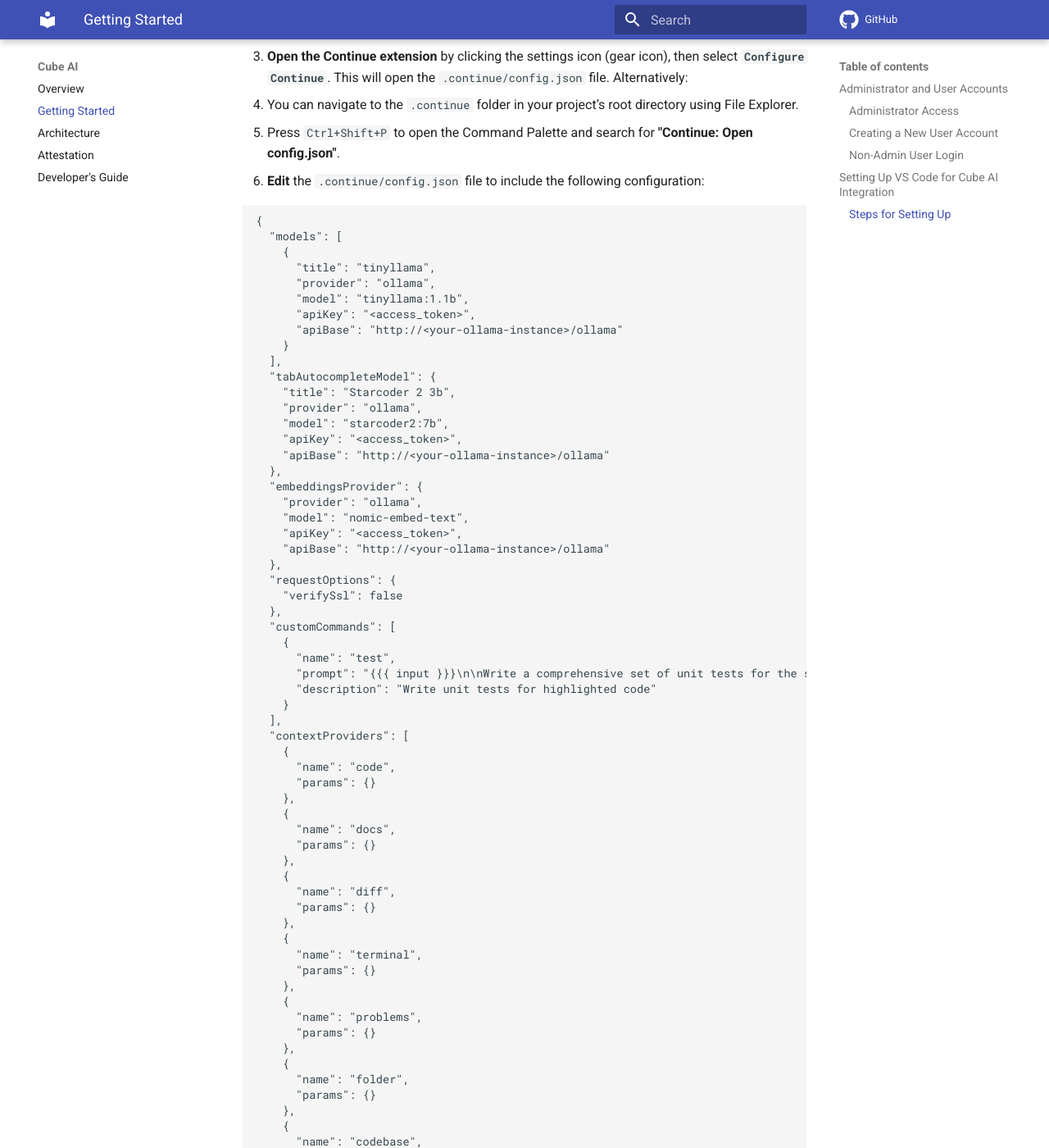
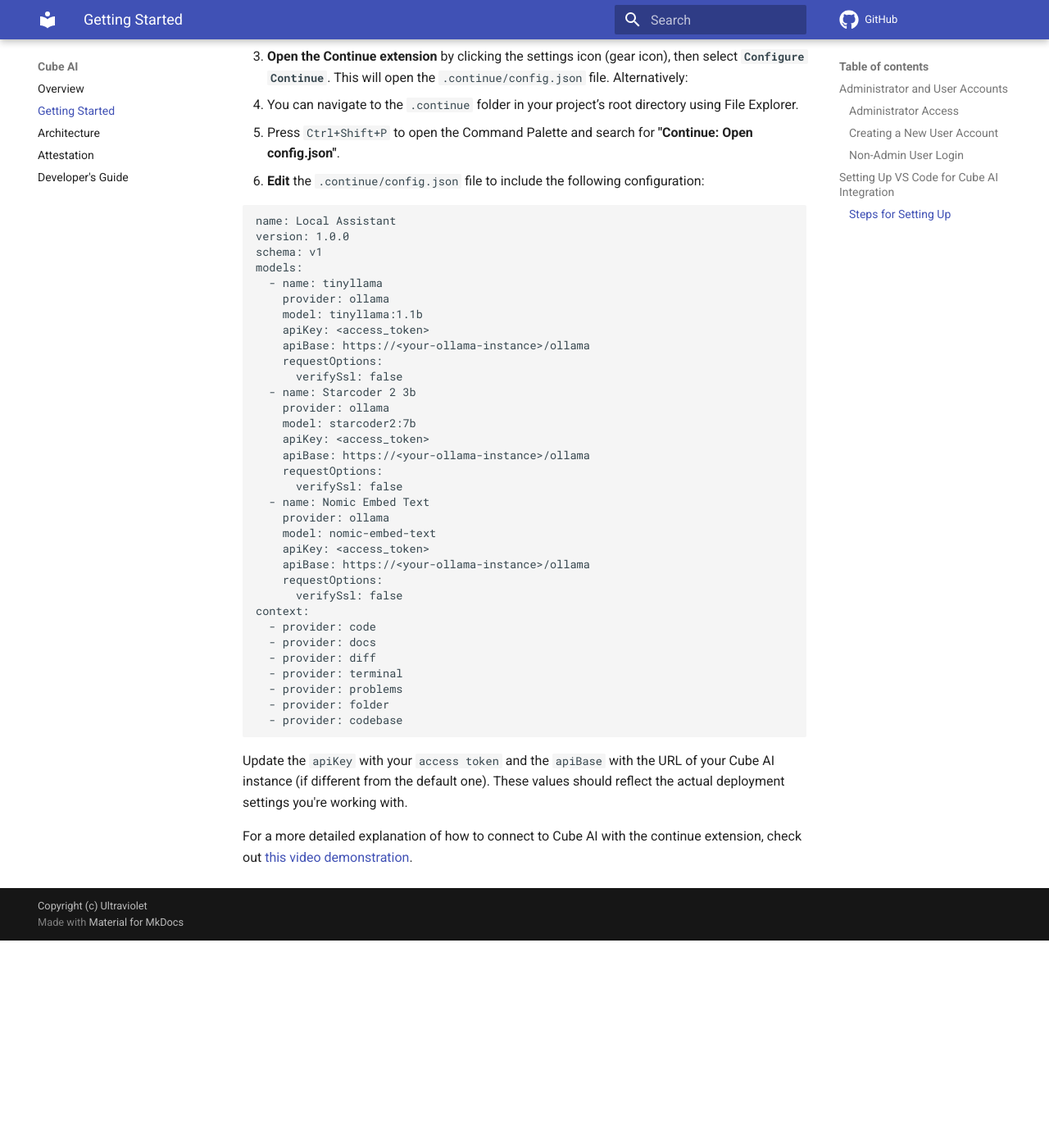
Before and after one commit to ultravioletrs/cube-docs, an MkDocs documentation site: the page built from docs/getting-started.md, in a window 1280 px wide and 1400 px high, scrolled down 2193 px. Shown: the whole window at 82% size. Built offline with MkDocs 1.6.1 and Material for MkDocs 9.7.7, drawn with Linux system fonts in a browser that asks for light colours; comment, search, counter and statistics services are not loaded; after the commit the page ends 3340 px from its top, so only the background shows below that; some of the changed text lies outside the part shown.

Commit message:
Update getting started documentation with revised API token request format and configuration example
Signed-off-by: Sammy Oina <sammyoina@gmail.com>

````diff
--- a/docs/getting-started.md
+++ b/docs/getting-started.md
@@ -71,93 +71,40 @@
    - Press `Ctrl+Shift+P` to open the Command Palette and search for **"Continue: Open config.json"**.
 4. **Edit** the `.continue/config.json` file to include the following configuration:
 
-```json
-{
-  "models": [
-    {
-      "title": "tinyllama",
-      "provider": "ollama",
-      "model": "tinyllama:1.1b",
-      "apiKey": "<access_token>",
-      "apiBase": "http://<your-ollama-instance>/ollama"
-    }
-  ],
-  "tabAutocompleteModel": {
-    "title": "Starcoder 2 3b",
-    "provider": "ollama",
-    "model": "starcoder2:7b",
-    "apiKey": "<access_token>",
-    "apiBase": "http://<your-ollama-instance>/ollama"
-  },
-  "embeddingsProvider": {
-    "provider": "ollama",
-    "model": "nomic-embed-text",
-    "apiKey": "<access_token>",
-    "apiBase": "http://<your-ollama-instance>/ollama"
-  },
-  "requestOptions": {
-    "verifySsl": false
-  },
-  "customCommands": [
-    {
-      "name": "test",
-      "prompt": "{{{ input }}}\n\nWrite a comprehensive set of unit tests for the selected code. It should setup, run tests that check for correctness including important edge cases, and teardown. Ensure that the tests are complete and sophisticated. Give the tests just as chat output, don't edit any file.",
-      "description": "Write unit tests for highlighted code"
-    }
-  ],
-  "contextProviders": [
-    {
-      "name": "code",
-      "params": {}
-    },
-    {
-      "name": "docs",
-      "params": {}
-    },
-    {
-      "name": "diff",
-      "params": {}
-    },
-    {
-      "name": "terminal",
-      "params": {}
-    },
-    {
-      "name": "problems",
-      "params": {}
-    },
-    {
-      "name": "folder",
-      "params": {}
-    },
-    {
-      "name": "codebase",
-      "params": {}
-    }
-  ],
-  "slashCommands": [
-    {
-      "name": "edit",
-      "description": "Edit selected code"
-    },
-    {
-      "name": "comment",
-      "description": "Write comments for the selected code"
-    },
-    {
-      "name": "share",
-      "description": "Export the current chat session to markdown"
-    },
-    {
-      "name": "cmd",
-      "description": "Generate a shell command"
-    },
-    {
-      "name": "commit",
-      "description": "Generate a git commit message"
-    }
-  ]
-}
+```yml
+name: Local Assistant
+version: 1.0.0
+schema: v1
+models:
+  - name: tinyllama
+    provider: ollama
+    model: tinyllama:1.1b
+    apiKey: <access_token>
+    apiBase: https://<your-ollama-instance>/ollama
+    requestOptions:
+      verifySsl: false
+  - name: Starcoder 2 3b
+    provider: ollama
+    model: starcoder2:7b
+    apiKey: <access_token>
+    apiBase: https://<your-ollama-instance>/ollama
+    requestOptions:
+      verifySsl: false
+  - name: Nomic Embed Text
+    provider: ollama
+    model: nomic-embed-text
+    apiKey: <access_token>
+    apiBase: https://<your-ollama-instance>/ollama
+    requestOptions:
+      verifySsl: false
+context:
+  - provider: code
+  - provider: docs
+  - provider: diff
+  - provider: terminal
+  - provider: problems
+  - provider: folder
+  - provider: codebase
 ```
 
 Update the `apiKey` with your `access token` and the `apiBase` with the URL of your Cube AI instance (if different from the default one). These values should reflect the actual deployment settings you're working with.
````
Also changed, not shown: other parts of docs/getting-started.md (+2 -2 lines).
